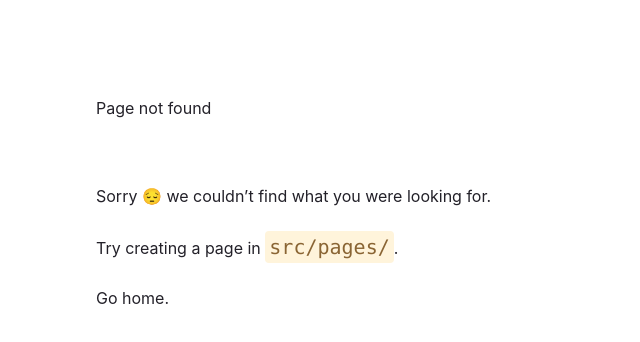
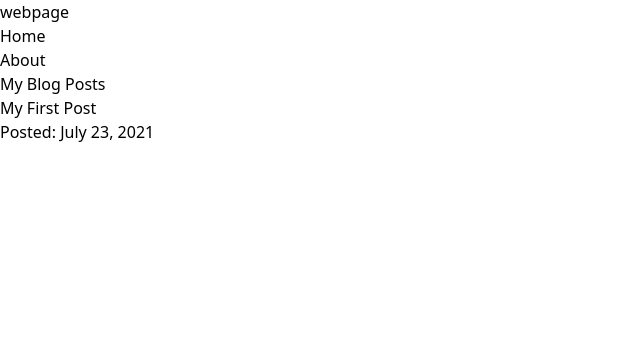
Before and after one commit to francoisvogel/webpage, a Gatsby site: page /blog in a window 1280 px wide. Before the commit this address had no page. Shown: the whole page, without its empty margins (0-640 px from the left). Built offline with nearby package versions, Linux system fonts and the light colour scheme; Gatsby itself is replaced by a stand-in of ours.

Commit message:
it works

```diff
--- /dev/null
+++ b/blog/my-first-post.mdx
@@ -0,0 +1,12 @@
+---
+title: "My First Post"
+date: "2021-07-23"
+---
+
+This is my first blog post! Isn't it *great*?
+
+Some of my **favorite** things are:
+
+* Petting dogs
+* Singing
+* Eating potato-based foods
--- a/gatsby-config.js
+++ b/gatsby-config.js
@@ -41,5 +41,15 @@ module.exports = {
       },
       __key: "pages",
     },
+    "gatsby-plugin-mdx",
+    "gatsby-plugin-image",
+    "gatsby-plugin-sharp",
+    {
+      resolve: "gatsby-source-filesystem",
+      options: {
+        name: `blog`,
+        path: `${__dirname}/blog`,
+      }
+    },
   ],
 };
--- a/package.json
+++ b/package.json
@@ -21,7 +21,7 @@
     "gatsby-plugin-google-analytics": "^3.10.0",
     "gatsby-plugin-image": "^1.10.1",
     "gatsby-plugin-manifest": "^3.10.0",
-    "gatsby-plugin-mdx": "^2.10.0",
+    "gatsby-plugin-mdx": "^2.10.1",
     "gatsby-plugin-react-helmet": "^4.10.0",
     "gatsby-plugin-sharp": "^3.10.2",
     "gatsby-plugin-sitemap": "^4.6.0",
--- /dev/null
+++ b/src/pages/blog.js
@@ -0,0 +1,57 @@
+import * as React from "react"
+import { Link, graphql } from "gatsby"
+import '../styles/global.css'
+import Header from "./header"
+import DarkTrace from "./darkTrace"
+import ScrollProgressBar from "./scrollProgressBar"
+import Footer from "./footer"
+import { MDXRenderer } from 'gatsby-plugin-mdx'
+import Layout from "./layout"
+
+// const Blog = () => {
+//     return (
+//         <main class="min-h-screen flex flex-col justify-between">
+//             <div>
+//                 <Header directory=""/>
+//                 <DarkTrace></DarkTrace>
+//                 <ScrollProgressBar></ScrollProgressBar>
+//                 <div class="flex flex-col items-center w-full h">
+
+//                 </div>
+//             </div>
+//             <Footer></Footer>
+//         </main>
+//     )
+// }
+
+const BlogPage = ({data}) => {
+    return (
+        <Layout pageTitle="My Blog Posts">
+            {
+                data.allMdx.nodes.map((node) => (
+                    <article key={node.id}>
+                        <h2>{node.frontmatter.title}</h2>
+                        <p>Posted: {node.frontmatter.date}</p>
+                    </article>
+                ))
+            }
+        </Layout>
+    )
+}
+
+export const query = graphql`
+query {
+    allMdx(sort: {fields: frontmatter___date, order: DESC}) {
+        nodes {
+            frontmatter {
+                title
+                date(formatString: "MMMM DD, YYYY")
+            }
+        id
+        body
+        }
+    }
+}
+`
+
+export default BlogPage
--- a/src/pages/index.js
+++ b/src/pages/index.js
@@ -17,7 +17,7 @@ const IndexPage = () => {
                     <p class="mt-10 text-5xl sm:text-7xl text-center">Hi, I'm Francois Vogel</p>
                     <p class="max-w-md mt-20 sm:text-3xl text-xl text-center">I'm a student at Lycée Louis-le-Grand in Paris. I love programming ever since I started coding. Also, I like to play some Jazz and I'm a hobbyist drone pilot.</p>
                     <Link to="/about">
-                        <p class="mt-16 p-2 text-3xl ring-4 ring-blue-200 rounded text-white bg-blue-500 duration-500 hover:bg-blue-400">Read more</p>
+                        <p class="mb-10 mt-16 p-2 text-3xl ring-4 ring-blue-200 rounded text-white bg-blue-500 duration-500 hover:bg-blue-400">Read more</p>
                     </Link>
                 </div>
             </div>
--- /dev/null
+++ b/src/pages/layout.js
@@ -0,0 +1,39 @@
+import * as React from 'react'
+import { Link, useStaticQuery, graphql } from 'gatsby'
+
+const Layout = ({ pageTitle, children }) => {
+    const data = useStaticQuery(graphql`
+    query {
+        site {
+            siteMetadata {
+                title
+            }
+        }
+    }
+`)
+
+    return (
+        <main>
+            <title>{pageTitle} | {data.site.siteMetadata.title}</title>
+            <p>{data.site.siteMetadata.title}</p>
+            <nav>
+                <ul>
+                    <li>
+                        <Link to="/">
+                            Home
+                        </Link>
+                    </li>
+                    <li>
+                        <Link to="/about">
+                            About
+                        </Link>
+                    </li>
+                </ul>
+            </nav>
+            <h1>{pageTitle}</h1>
+            {children}
+        </main>
+    )
+}
+
+export default Layout
```
Also changed, not shown: 1 other file.
